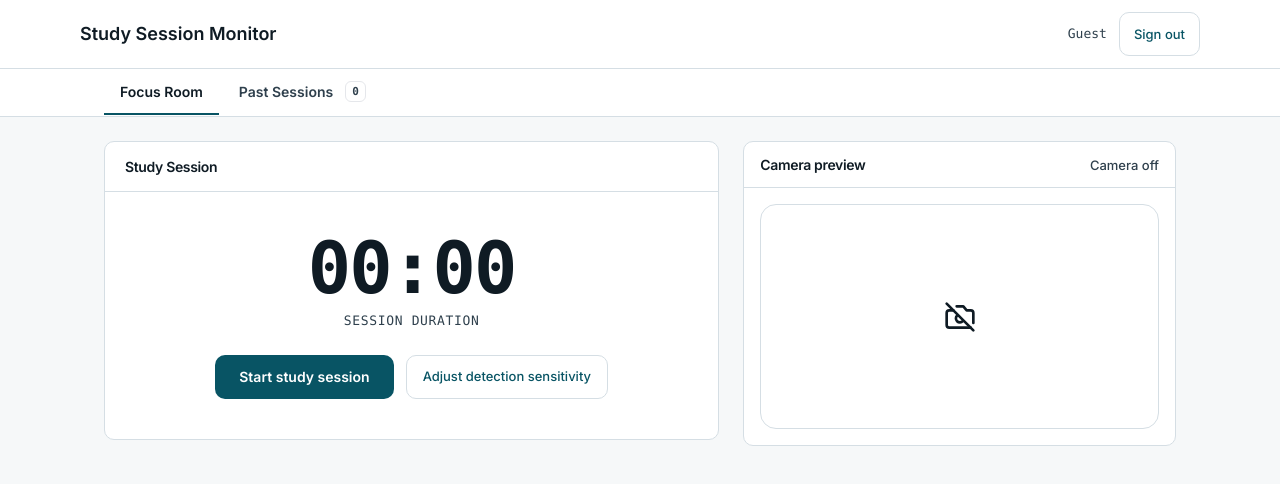
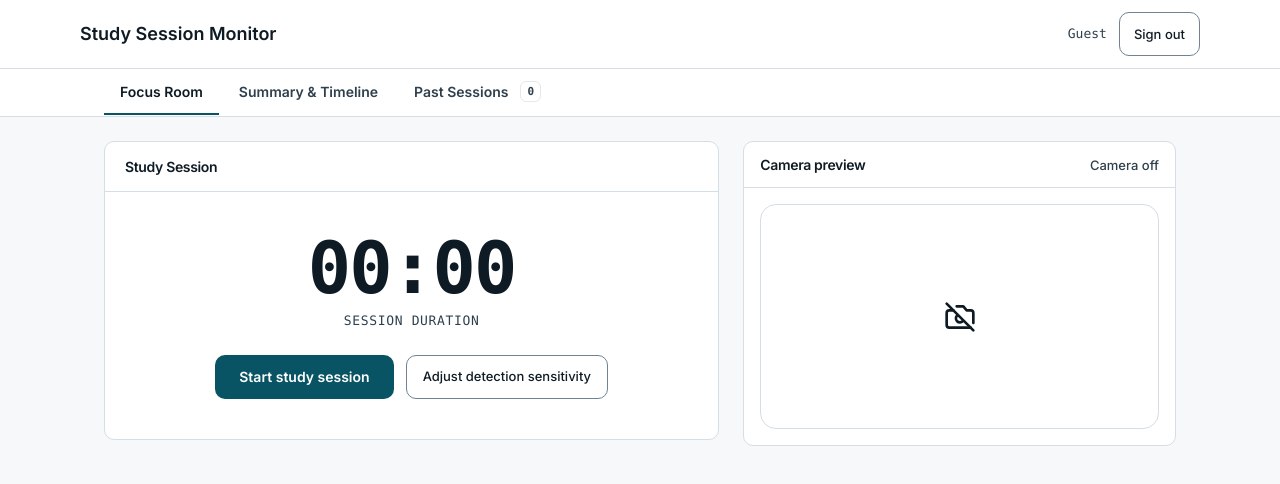
Before and after one commit to justpres/computervision, a Next.js app: page / in a window 1280 px wide. Both pictures are taken after a click on the button "Try without an account". Shown: the top 484 px of the page. Built offline with nearby package versions, Linux system fonts and the light colour scheme; no server answers.

Commit message:
feat(F-19): integrate 3-tab Focus Room, Summary & Timeline, and Past Sessions layout

```diff
--- a/src/app/page.tsx
+++ b/src/app/page.tsx
@@ -25,13 +25,16 @@ import { FocusStage } from '@/components/session/focus-stage';
 import { EventFeed } from '@/components/session/event-feed';
 import { SettingsModal } from '@/components/session/settings-modal';
 import { SessionHistoryPanel } from '@/components/session/session-history-panel';
+import { SessionSummaryView } from '@/components/analytics/session-summary-view';
+import { BreakReminder } from '@/components/session/break-reminder';
 import { StudentLoginView } from '@/components/auth/student-login-view';
 import { cn } from '@/lib/utils';
 
 export default function Home() {
   const videoRef = useRef<HTMLVideoElement>(null);
-  const [activeTab, setActiveTab] = useState<'focus' | 'history'>('focus');
+  const [activeTab, setActiveTab] = useState<'focus' | 'analytics' | 'history'>('focus');
   const [isSettingsOpen, setIsSettingsOpen] = useState(false);
+  const [isBreakReminderOpen, setIsBreakReminderOpen] = useState(false);
   const [savedSessions, setSavedSessions] = useState<SavedSessionSummary[]>([]);
   const [isLoadingHistory, setIsLoadingHistory] = useState(true);
   const [lastDeletedSessionId, setLastDeletedSessionId] = useState<
@@ -58,6 +61,7 @@ export default function Home() {
   const {
     status: sessionStatus,
     isMonitoring,
+    elapsedSeconds,
     formattedElapsedTime,
     requestStart,
     confirmConsent,
@@ -159,6 +163,15 @@ export default function Home() {
     transformationMatrix,
     settings,
   ]);
+
+  // Break Reminder triggered after extended continuous study (Feature F-18)
+  useEffect(() => {
+    if (!isMonitoring) return;
+    const triggerSeconds = (settings.breakReminderMinutes || 45) * 60;
+    if (elapsedSeconds > 0 && elapsedSeconds % triggerSeconds === 0) {
+      setIsBreakReminderOpen(true);
+    }
+  }, [isMonitoring, elapsedSeconds, settings.breakReminderMinutes]);
 
   /**
    * Called when user affirmatively gives consent in the ConsentModal.
@@ -350,6 +363,23 @@ export default function Home() {
 
           <button
             type="button"
+            id="tab-analytics"
+            role="tab"
+            aria-selected={activeTab === 'analytics'}
+            aria-controls="tabpanel-analytics"
+            onClick={() => setActiveTab('analytics')}
+            className={cn(
+              'inline-flex items-center gap-2 min-h-[44px] px-4 py-3 text-label font-semibold border-b-2 transition-colors focus-visible:outline-none focus-visible:ring-2 focus-visible:ring-primary',
+              activeTab === 'analytics'
+                ? 'border-primary text-on-surface'
+                : 'border-transparent text-on-surface-muted hover:text-on-surface hover:border-border'
+            )}
+          >
+            <span>Summary & Timeline</span>
+          </button>
+
+          <button
+            type="button"
             id="tab-history"
             role="tab"
             aria-selected={activeTab === 'history'}
@@ -440,12 +470,30 @@ export default function Home() {
           </div>
         </div>
 
-        {/* Tab 2: Past Sessions View: Dedicated Session History */}
+        {/* Tab 2: Analytics & Timeline View (M3 Feature F-16 & F-17) */}
+        {activeTab === 'analytics' && (
+          <div
+            role="tabpanel"
+            id="tabpanel-analytics"
+            aria-labelledby="tab-analytics"
+            className="block calm-fade-in"
+          >
+            <SessionSummaryView
+              currentSessionEvents={engineState.events}
+              currentSessionDurationSeconds={elapsedSeconds}
+              sessionStartIso={sessionStartIsoRef.current}
+              savedSessions={savedSessions}
+            />
+          </div>
+        )}
+
+        {/* Tab 3: Past Sessions View: Dedicated Session History (M2 Feature F-14 & F-15) */}
+        {activeTab === 'history' && (
           <div
             role="tabpanel"
             id="tabpanel-history"
             aria-labelledby="tab-history"
-          className={activeTab === 'history' ? 'block calm-fade-in' : 'hidden'}
+            className="block calm-fade-in"
           >
             <SessionHistoryPanel
               sessions={savedSessions}
@@ -454,6 +502,7 @@ export default function Home() {
               lastDeletedSessionId={lastDeletedSessionId}
             />
           </div>
+        )}
       </div>
 
       {/* Consent Modal Dialog */}
@@ -476,6 +525,14 @@ export default function Home() {
         currentYawDegrees={engineState.headAngles?.yawDegrees ?? null}
         currentPitchDegrees={engineState.headAngles?.pitchDegrees ?? null}
       />
+
+      {/* Gentle Break Reminder Modal Dialog (Feature F-18) */}
+      <BreakReminder
+        isOpen={isBreakReminderOpen}
+        studyDurationMinutes={settings.breakReminderMinutes || 45}
+        onDismiss={() => setIsBreakReminderOpen(false)}
+        onTakeBreak={() => setIsBreakReminderOpen(false)}
+      />
     </main>
   );
 }
--- a/src/components/ui/button.tsx
+++ b/src/components/ui/button.tsx
@@ -20,7 +20,7 @@ export const buttonVariants = cva(
         primary:
           'bg-primary text-on-primary hover:bg-primary-hover active:bg-primary-hover',
         secondary:
-          'bg-surface text-primary border border-border hover:bg-background active:bg-background',
+          'bg-surface text-on-surface border border-border-strong hover:bg-background active:bg-background',
         danger:
           'bg-error text-on-error hover:opacity-90 active:opacity-90',
         ghost:
```
Lines whose indentation alone changed are shown as unchanged.
